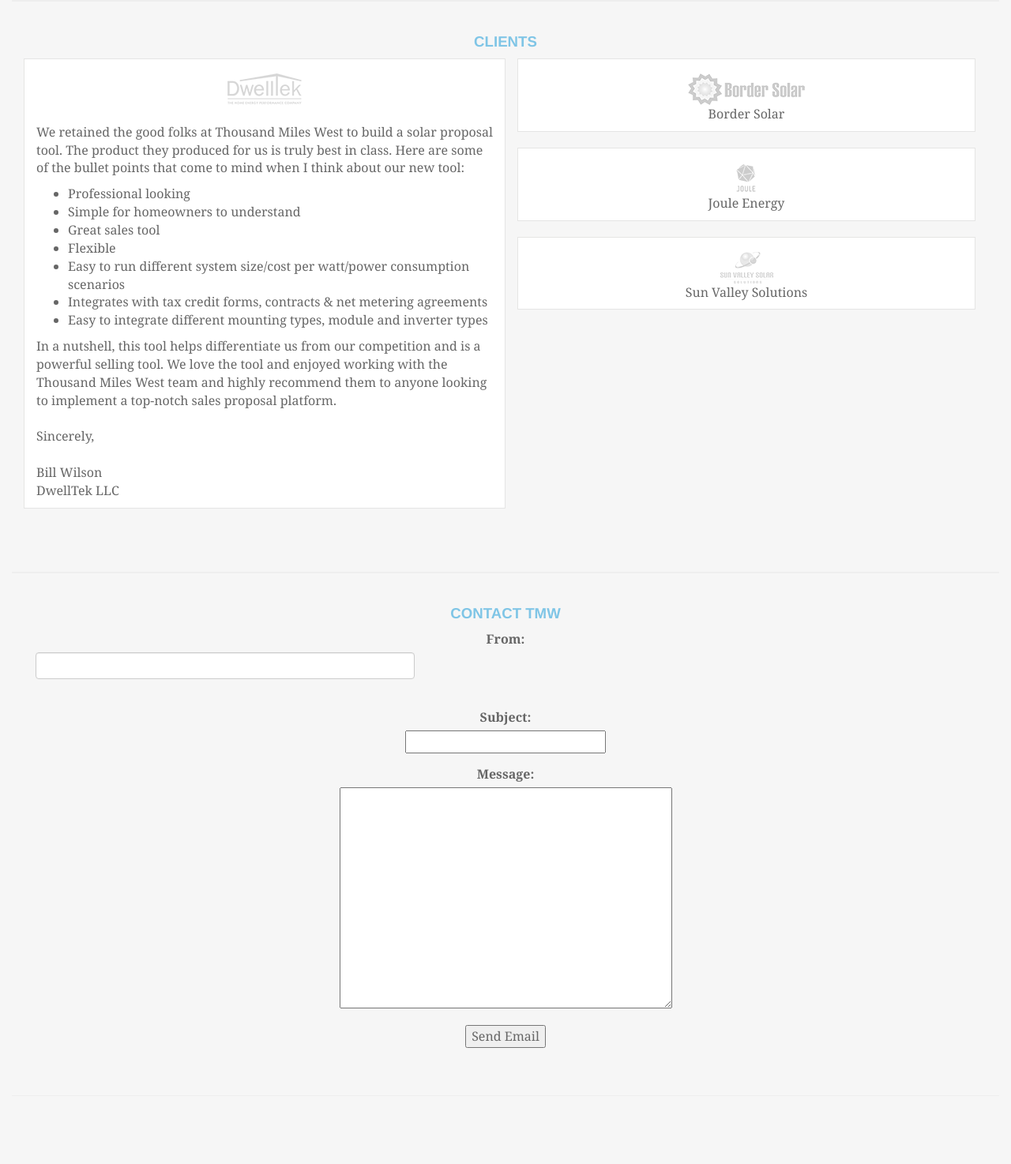
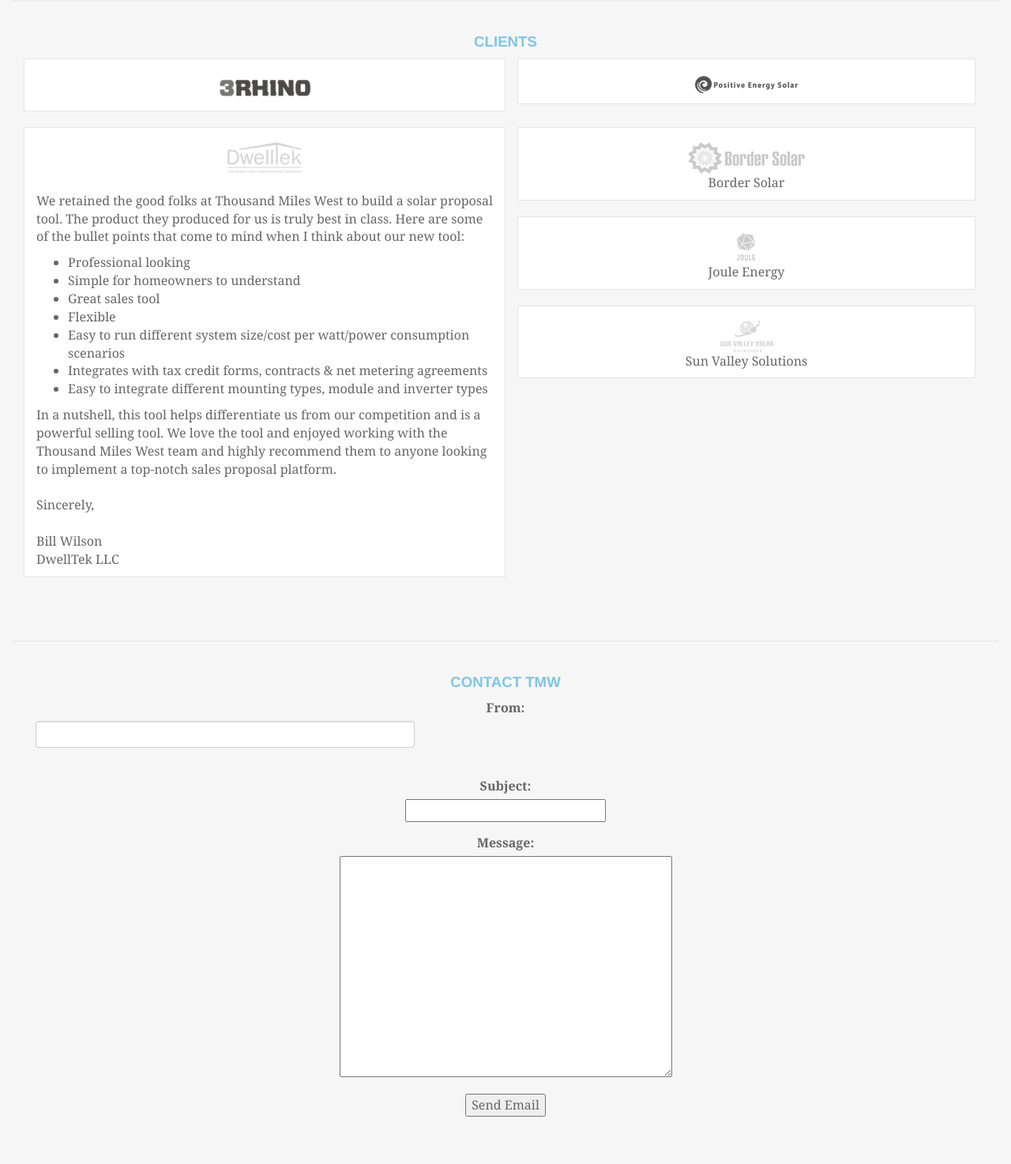
Before and after one commit to RPJarvis/TMW, a PHP site: page / in a window 1280 px wide. Shown: the part 2368-3842 px from the top of the page at 79% size. Run offline with PHP 8.4, Linux system fonts and the light colour scheme; some libraries are stand-ins or nearby versions.

Commit message:
refactor

```diff
--- a/index.php
+++ b/index.php
@@ -287,6 +287,18 @@
     <div id="clients" class="container-fluid sectionContainer">
       <h3>Clients</h3>
       <div class="container-fluid row">
+      	<div class="col-md-6 clientContainer">
+      		<img src="/images/3rhinologo-bw.png" />
+      		<p></p>
+      	</div>
+      	<div class="col-md-6 ">
+      		<div class="clientContainer">
+	      		<img src="/images/positiveenergylogo-bw.png"/>
+	      		<p></p>
+      		</div>
+      	</div>
+      </div>
+      <div class="container-fluid row">
         <div class="col-md-6 clientContainer">
           <img src="/images/dwelltech.png" />
           <p class="alignLeft">
```
Also changed, not shown: images/3rhinologo-bw.png (added), images/positiveenergylogo-bw.png (added), images/solaralliancelogo-bw.png (added), 2 other files.
